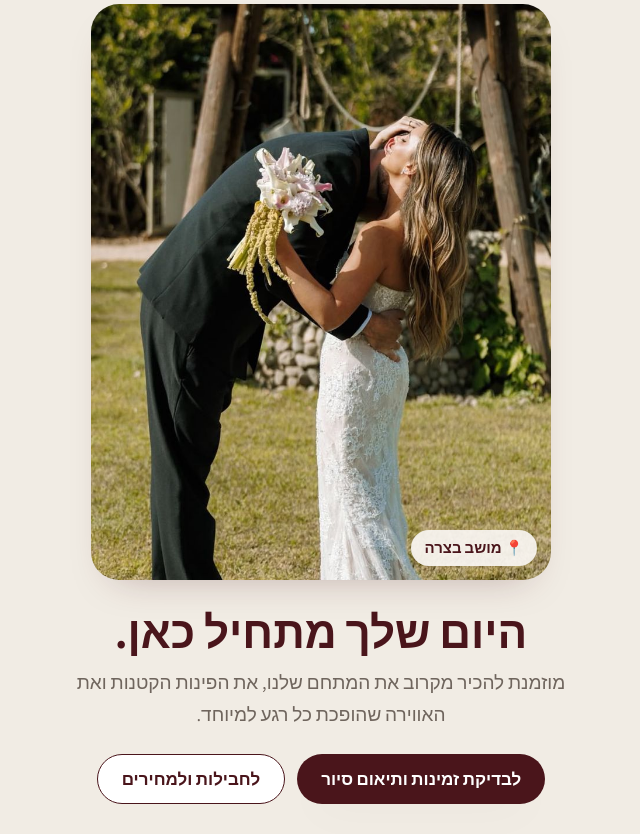
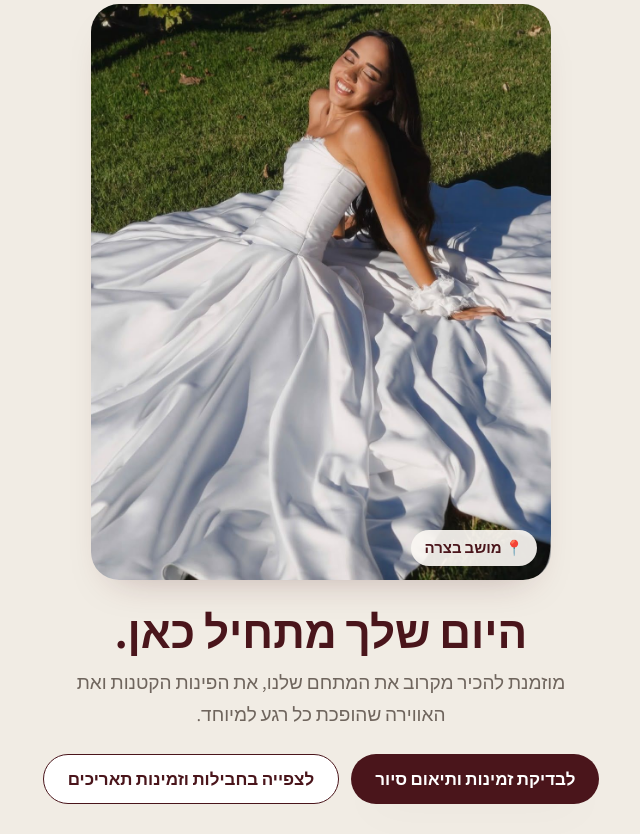
Before and after one commit to shmonnn-droid/-, a plain HTML site: page landing.html in a window 1280 px wide. Shown: the part 278-1112 px from the top of the page, without its empty margins (319-959 px from the left). Drawn offline with Linux system fonts and the light colour scheme.

Commit message:
Landing page: lawn bride as the main photo; clearer secondary button
Owner chose the bride-on-the-lawn photo for the hero. After a Gemini review,
the secondary button reads "לצפייה בחבילות וזמינות תאריכים".

Co-Authored-By: Claude Opus 5.5 <noreply@anthropic.com>
Claude-Session: https://claude.ai/code/session_01HY83MGHxgqB8sRnRa9AnUe

```diff
--- a/landing.html
+++ b/landing.html
@@ -8,7 +8,7 @@
   <meta name="theme-color" content="#4a151b" />
   <meta property="og:title" content="HAKEREM | הכרם – הבית להתארגנות לכלות" />
   <meta property="og:description" content="בית שקט ויוקרתי להתארגנות לכלות במושב בצרה. לבדיקת זמינות ותיאום סיור." />
-  <meta property="og:image" content="assets/gallery/venue-swing-kiss.jpg" />
+  <meta property="og:image" content="assets/gallery/venue-lawn-bride.jpg" />
   <link rel="icon" href="assets/logo.png" />
   <link rel="preconnect" href="https://fonts.googleapis.com" />
   <link rel="preconnect" href="https://fonts.gstatic.com" crossorigin />
@@ -79,7 +79,7 @@
     .hero h1 { font-size: clamp(52px, 15vw, 84px); font-weight: 800; margin: 2px 0 0; letter-spacing: .02em; }
     .hero .tagline { color: var(--muted); font-size: clamp(19px, 4.8vw, 24px); margin: 2px 0 22px; }
     .hero .frame { position: relative; border-radius: 28px; overflow: hidden; box-shadow: var(--shadow); aspect-ratio: 4 / 5; max-height: 72vh; margin: 0 auto; max-width: 560px; }
-    .hero .frame img { width: 100%; height: 100%; object-fit: cover; object-position: center 30%; }
+    .hero .frame img { width: 100%; height: 100%; object-fit: cover; object-position: center 20%; }
     .hero .frame .badge { position: absolute; bottom: 14px; right: 14px; background: rgba(250, 247, 242, .92); color: var(--wine); font-weight: 700; font-size: 15px; padding: 6px 14px; border-radius: 999px; }
     .hero .lead { font-size: clamp(30px, 8vw, 44px); margin: 26px 0 8px; }
     .hero .sub { color: var(--muted); font-size: 19px; max-width: 520px; margin: 0 auto 24px; }
@@ -256,14 +256,14 @@
         <h1>הכרם</h1>
         <p class="tagline">הבית להתארגנות לכלות</p>
         <div class="frame">
-          <img src="assets/gallery/venue-swing-kiss.jpg" alt="חתן וכלה ליד הבאר בחצר הכרם" fetchpriority="high" />
+          <img src="assets/gallery/venue-lawn-bride.jpg" alt="כלה מחייכת על הדשא בשמש" fetchpriority="high" />
           <span class="badge">📍 מושב בצרה</span>
         </div>
         <h2 class="lead">היום שלך מתחיל כאן.</h2>
         <p class="sub">מוזמנת להכיר מקרוב את המתחם שלנו, את הפינות הקטנות ואת האווירה שהופכת כל רגע למיוחד.</p>
         <div class="actions">
           <a class="btn btn-wine" href="#book">לבדיקת זמינות ותיאום סיור</a>
-          <a class="btn btn-outline" href="#packages">לחבילות ולמחירים</a>
+          <a class="btn btn-outline" href="#packages">לצפייה בחבילות וזמינות תאריכים</a>
         </div>
       </div>
     </section>
@@ -493,8 +493,8 @@
   // cat: 'venue' (המתחם) · 'rooms' (הצימרים) · 'moments' (רגעים). The first photo of each view is shown large.
   // An entry without src shows a neat placeholder until its photo is added.
   const GALLERY = [
+    { src: 'assets/gallery/venue-swing-kiss.jpg', cat: 'venue', alt: 'רגע של אהבה ליד הבאר בחצר' },
     { src: 'assets/gallery/venue-lawn-bride.jpg', cat: 'venue', alt: 'על הדשא בשמש' },
-    { src: 'assets/gallery/venue-swing-kiss.jpg', cat: 'venue', alt: 'רגע של אהבה ליד הבאר בחצר' },
     { src: 'assets/gallery/venue-deck.jpg', cat: 'venue', alt: 'הדק והצימרים מעץ' },
     { src: 'assets/gallery/room-dress.jpg', cat: 'rooms', alt: 'חדר ההתארגנות והשמלה' },
     { src: 'assets/gallery/moment-hair.jpg', cat: 'moments', alt: 'עיצוב השיער בבוקר החתונה' },
```
